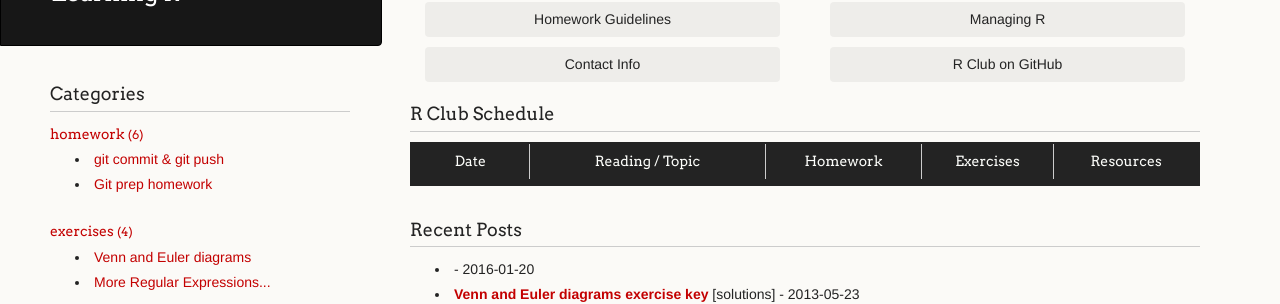
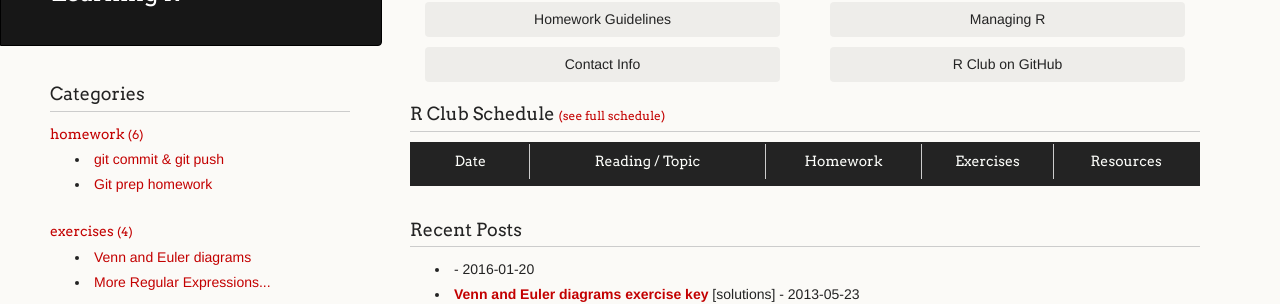
Before and after one commit to mfcovington/r_club, a Jekyll site: the page built from index.html, in a window 1280 px wide. Shown: the part 184-488 px from the top of the page. Built offline with Jekyll 4.4.1, drawn with Linux system fonts in a browser that asks for light colours; Markdown is read by kramdown in place of the engine named in the settings.

Commit message:
Add link from partial schedule to full schedule

```diff
--- a/index.html
+++ b/index.html
@@ -34,7 +34,14 @@ title: UCD Plant Biologists Learning R
 
 
   <div class="schedule">
-    <h3>R Club Schedule</h3>
+
+    <h3>
+      R Club Schedule
+      <a href="{{ site.baseurl }}{% post_url 2013-01-01-schedule %}">
+        <small>(see full schedule)</small>
+      </a>
+    </h3>
+
     <table>
 
       <thead>
```
